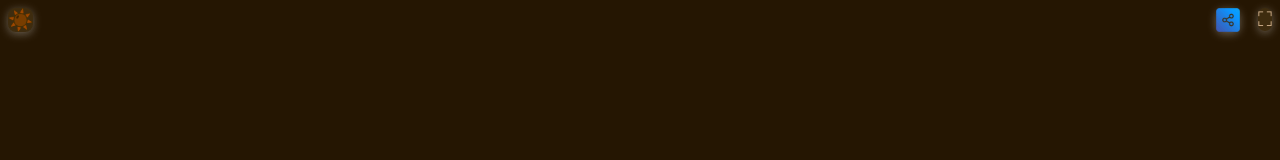
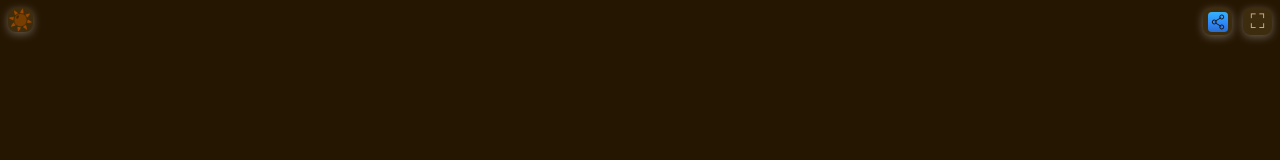
Before and after one commit to versaobrasileira/liturgia, a plain HTML site: page index.html in a window 1280 px wide. Shown: the top 160 px of the page. Drawn offline with Linux system fonts and the light colour scheme.

Commit message:
ajuste no botões compartilhar e fullscreen.

```diff
--- a/css/fullscreen.css
+++ b/css/fullscreen.css
@@ -129,3 +129,7 @@ body.fullscreen-mode .lyrics-container{
     padding:0 0 0 0.05;
     margin: 0 0 0 0;
 }
+
+body.fullscreen-mode #fullscreen-toggle{
+    padding-bottom: 0.5rem;
+}
--- a/css/ui-controls.css
+++ b/css/ui-controls.css
@@ -108,7 +108,7 @@
   border: none;
   border-radius: 0.5rem;
   font-size: 1.25rem;
-  padding: 0;
+  padding: 0 0 0 0;
   cursor: pointer;
   box-shadow: 0 2px 8px rgba(0,0,0,0.3);
   z-index: 1000;
@@ -118,7 +118,23 @@
   left: 0.5rem;
   color: var(--accent);
 }
-#share-button {
+
+#share-button{
+  width: 1.8rem;
+  height: 1.7rem;
+  display: flex;
+  align-items: center;
+  justify-content: center;
+  right: 3rem;
+  color: var(--accent);
+}
+
+#fullscreen-toggle{
+  width: 1.8rem;
+  height: 1.7rem;
+  display: flex;
+  align-items: center;
+  justify-content: center;
   right: 2.5rem;
   color: var(--accent);
 }
@@ -132,11 +148,7 @@
 #fullscreen-toggle,
 #share-button:active { background: var(--card);   color: var(--accent); }
 
-#share-button img {
-  width: 1.7rem;
-  height: 1.7rem;
-  display: block;
-}
+
 
 /* 11) Versão */
 #version {
--- a/index.html
+++ b/index.html
@@ -29,7 +29,7 @@
 
   <!-- Botão de compartilhar -->
   <button id="share-button" title="Compartilhar link">
-    <svg xmlns="http://www.w3.org/2000/svg" width="15" height="15" viewBox="0 0 32 32">
+    <svg xmlns="http://www.w3.org/2000/svg" width="20" height="20" viewBox="0 0 32 32">
       <!-- Fundo arredondado com gradiente azul -->
       <defs>
         <linearGradient id="bg" x1="0" y1="0" x2="0" y2="1">
--- a/js/app.js
+++ b/js/app.js
@@ -13,6 +13,6 @@ import './tema.js';
 
 import './fullscreen.js';
 
-import './share.js';
+//import './share.js';
 
 import './lang.js';
```
Also changed, not shown: img/icons/compartilhar.png (deleted).
